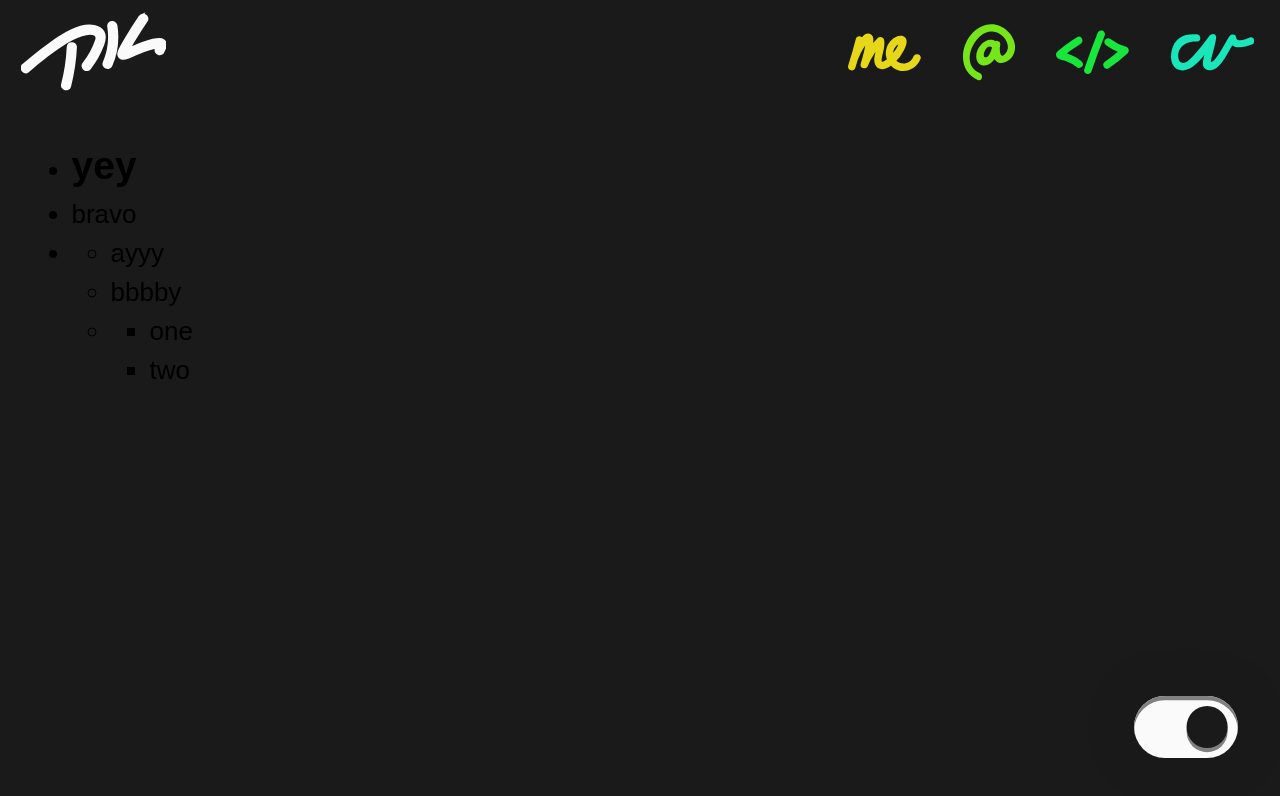
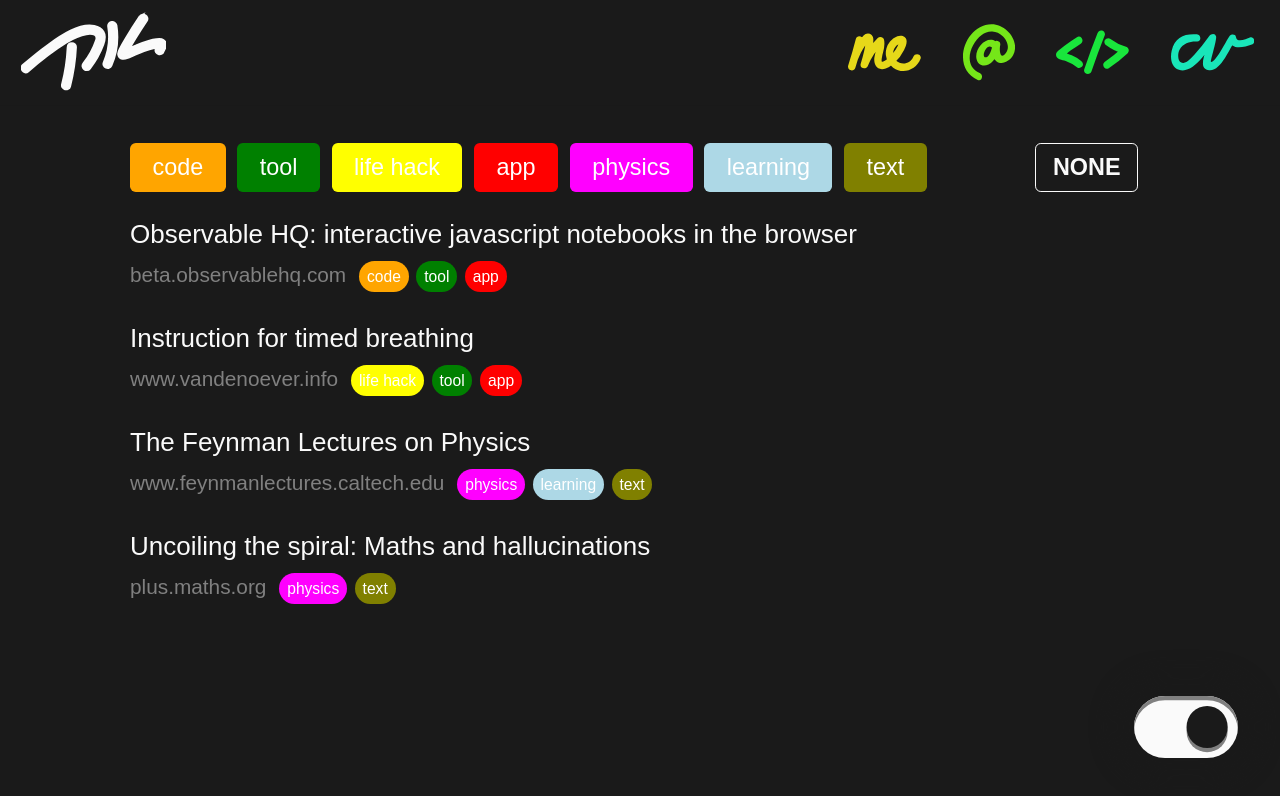
Before and after one commit to travisk-codes/travisk.info, a React (Create React App) app: page /links in a window 1280 px wide. Shown: the top 796 px of the page. Built offline with nearby package versions, Linux system fonts and the light colour scheme.

Commit message:
adds bookmarks page

```diff
--- a/src/App.js
+++ b/src/App.js
@@ -97,7 +97,7 @@ class App extends Component {
             <Route path='/projects'><Projects palette={palette} /></Route>
             <Route path='/resume'><Resume palette={palette} /></Route>
             <Route path='/cat-pics'><Cats palette={palette} /></Route>
-            <Route path='/links' component={Bookmarks} />
+            <Route path='/links'><Bookmarks palette={palette} /></Route>
           </Switch>
         </Content>
         <Navbar
--- /dev/null
+++ b/src/components/Bookmark.js
@@ -0,0 +1,55 @@
+import React, { Component } from 'react'
+import styled from 'styled-components'
+
+import { tag_colors } from '../personal.config'
+
+const Container = styled.div`
+  padding-bottom: 1em;
+`
+const Title = styled.a`
+  text-decoration: none;
+  color: unset;
+  padding-bottom: .1em;
+  &:hover {
+    border-bottom: 1px dashed;
+  }
+`
+const Site = Title.extend`
+  color: grey;
+  font-weight: 100;
+  font-size: .8em;
+
+`
+const Tags = styled.div`
+  display: inline-flex;
+  margin-left: 0.5em;
+
+`
+export const Tag = styled.button`
+  border: none;
+  margin-right: 0.5em;
+  font-size: 0.6em;
+  padding: 0.25em 0.5em;
+  border-radius: 20em;
+  color: white;
+  background-color: ${props => props.color};
+  cursor: pointer;
+`
+export default props => (
+  <Container>
+    <Title href={props.url}>{props.title}</Title>
+    <br />
+    <Site href={'http://' + props.site}>{props.site}</Site>
+    <Tags>
+      {props.tags.map((tag, i) => (
+        <Tag
+          onClick={() => props.onClickTag(tag)}
+          color={tag_colors[tag]}
+          key={i}
+        >
+          {tag}
+        </Tag>
+      ))}
+    </Tags>
+  </Container>
+)
--- a/src/personal.config.js
+++ b/src/personal.config.js
@@ -70,3 +70,41 @@ export default {
     ],
   },
 }
+
+export const tag_colors = {
+  'code': 'orange',
+  'tool': 'green',
+  'life hack': 'yellow',
+  'app': 'red',
+  'physics': 'magenta',
+  'learning': 'lightblue',
+  'text': 'olive',
+}
+
+export const bookmarks = [
+  {
+    title: 'Observable HQ: interactive javascript notebooks in the browser',
+    url: 'https://beta.observablehq.com/',
+    site: 'beta.observablehq.com',
+    tags: ['code', 'tool', 'app'],
+  },
+  {
+    title: 'Instruction for timed breathing',
+    url: 'https://www.vandenoever.info/breathe.html',
+    site: 'www.vandenoever.info',
+    tags: ['life hack', 'tool', 'app'],
+  },
+  {
+    title: 'The Feynman Lectures on Physics',
+    url: 'http://www.feynmanlectures.caltech.edu/',
+    site: 'www.feynmanlectures.caltech.edu',
+    tags: ['physics', 'learning', 'text'],
+  },
+  {
+    title: 'Uncoiling the spiral: Maths and hallucinations',
+    url: 'https://plus.maths.org/content/uncoiling-spiral-maths-and-hallucinations',
+    site: 'plus.maths.org',
+    tags: ['physics', 'text'],
+  },
+
+]
--- a/src/views/Bookmarks.js
+++ b/src/views/Bookmarks.js
@@ -1,31 +1,122 @@
 import React, { Component } from 'react'
 import styled from 'styled-components'
 
-// import { getRandomHslColorScheme } from '../utils'
+import Page from '../components/Page'
+import Bookmark, { Tag } from '../components/Bookmark'
 
-const Page = styled.div`
-  padding: 1.25em;
+import { bookmarks, tag_colors } from '../personal.config'
+
+const BookmarksPage = Page.extend`
+  margin: 0 auto;
+`
+const Bar = styled.div`
+  display: flex;
+  flex-wrap: wrap;
+
+
+  button {
+    flex: 1 1 auto;
+    border-radius: 0.25em;
+    font-size: 0.9em;
+    margin-bottom: 1em;
+  }
+`
+const ToggleAllButtonContainer = styled.div`
+  display: flex;
+  flex: 5 1 4em;
+`
+const EmptySpace = styled.div`
+  display: flex;
+  flex: 10 1 auto;
 `
 
+
 class Bookmarks extends Component {
+  constructor() {
+    super()
+    this.state = {
+      visible_tags: Object.keys(tag_colors),
+    }
+    this.toggle = this.toggle.bind(this)
+    this.toggle_all = this.toggle_all.bind(this)
+    this.toggle_only = this.toggle_only.bind(this)
+  }
+
+  toggle(tag) {
+    let visible = this.state.visible_tags
+    this.setState({
+      visible_tags: (
+        visible.includes(tag) ?
+        visible.filter(t => t !== tag) :
+        visible.concat(tag)
+        )
+      })
+    }
+
+  toggle_all() {
+    this.state.visible_tags.length ?
+    this.setState({visible_tags: []}) :
+    this.setState({visible_tags: Object.keys(tag_colors)})
+  }
+
+  toggle_only(tag) {
+    this.setState({visible_tags: [tag]})
+  }
+
   render() {
+    const TagBar = props => {
+      const ToggleAllButton = props => (
+        <Tag
+          onClick={this.toggle_all}
+          color={this.props.palette.bg}
+          style={{
+            flex: '1 1 4em',
+            fontWeight: 'bold',
+            border: '1px solid' + this.props.palette.text,
+            color: this.props.palette.text,
+          }}>
+          {(this.state.visible_tags.length ? 'NONE' : 'ALL')}
+        </Tag>
+      )
+      const tags = []
+      for (const tag_name in tag_colors) {
+        tags.push(
+          <Tag
+            key={tag_name}
+            color={tag_colors[tag_name]}
+            onClick={() => this.toggle(tag_name)}
+            style={{opacity: (this.state.visible_tags.includes(tag_name) ? 1 : 0.33)}}
+          >
+            {tag_name}
+          </Tag>
+        )
+      }
+      tags.push((
+        <ToggleAllButtonContainer>
+          <EmptySpace />
+          <ToggleAllButton />
+        </ToggleAllButtonContainer>
+      ))
+      return (
+        <Bar>
+          {tags}
+        </Bar>
+      )
+    }
     return (
-      <Page>
-        <ul>
-          <li><h2>yey</h2></li>
-          <li>bravo</li>
-          <li><ul>
-            <li>ayyy</li>
-            <li>bbbby</li>
-            <li>
-              <ul>
-                <li>one</li>
-                <li>two</li>
-              </ul>
-            </li>
-          </ul></li>
-        </ul>
-      </Page>
+      <BookmarksPage palette={this.props.palette}>
+        <TagBar />
+        {
+          bookmarks.map((bookmark, i) => (
+            bookmark.tags.filter(t => this.state.visible_tags.includes(t)).length ?
+            <Bookmark
+              {...bookmark}
+              onClickTag={this.toggle_only}
+            /> :
+            null
+          ))
+        }
+      </BookmarksPage>
     )
   }
 }
```
